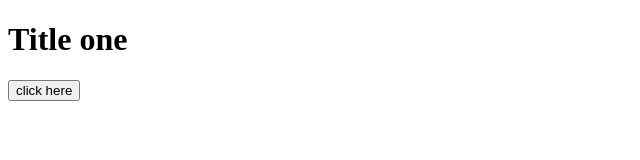
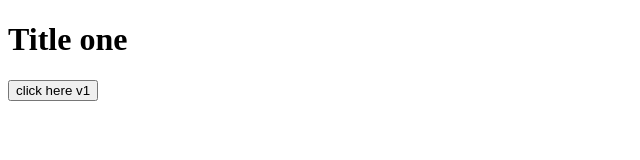
Before and after one commit to kshyam-kumar/Git-repo-2, a plain HTML site: page index.html in a window 1280 px wide. Shown: the full height of the page, 0-640 px from the left. Drawn offline with Linux system fonts and the light colour scheme.

Commit message:
button v1 6th commit

```diff
--- a/index.html
+++ b/index.html
@@ -7,6 +7,6 @@
 </head>
 <body>
     <h1>Title one</h1>
-    <button>click here</button>
+    <button>click here v1</button>
 </body>
 </html>
```
